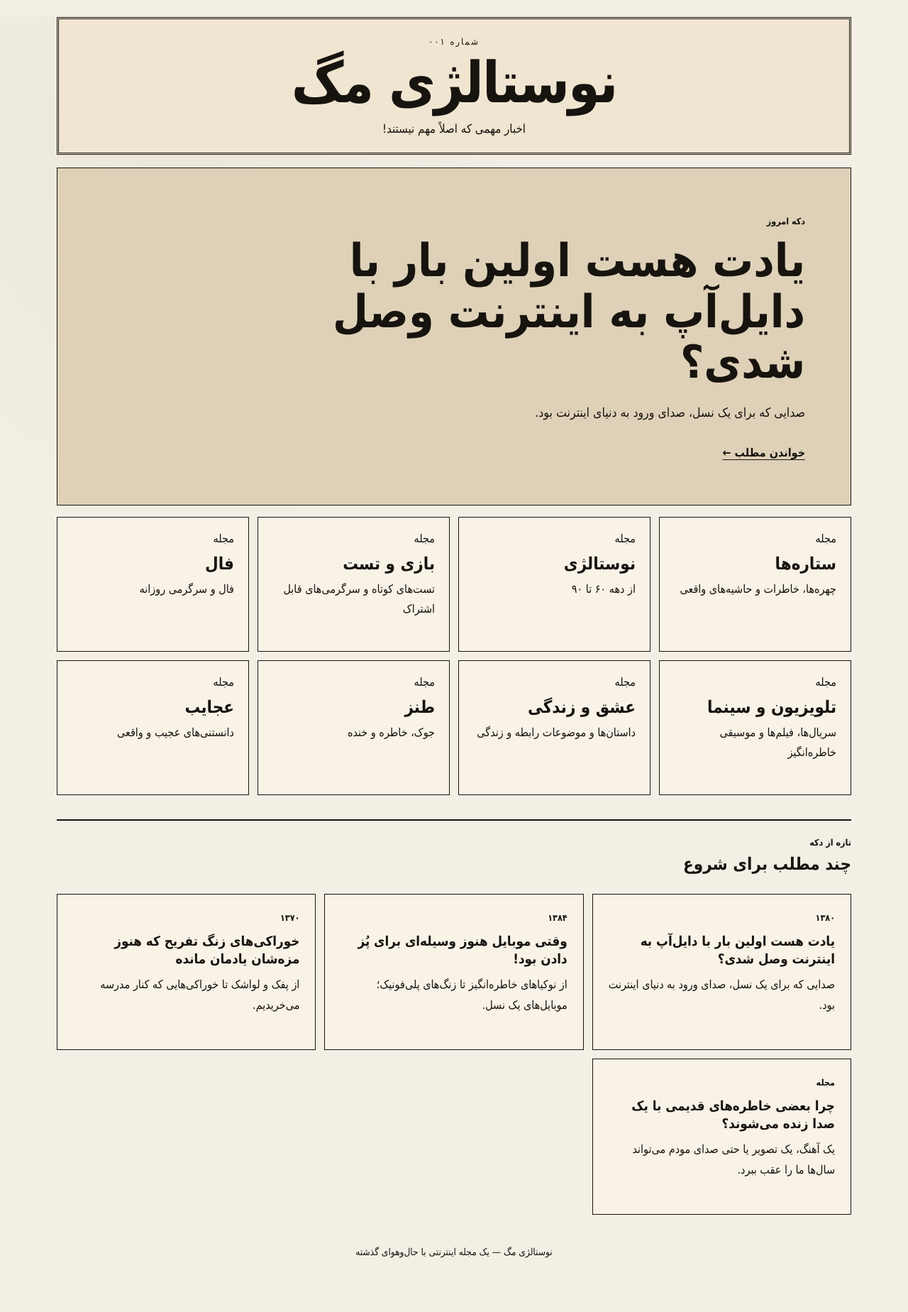
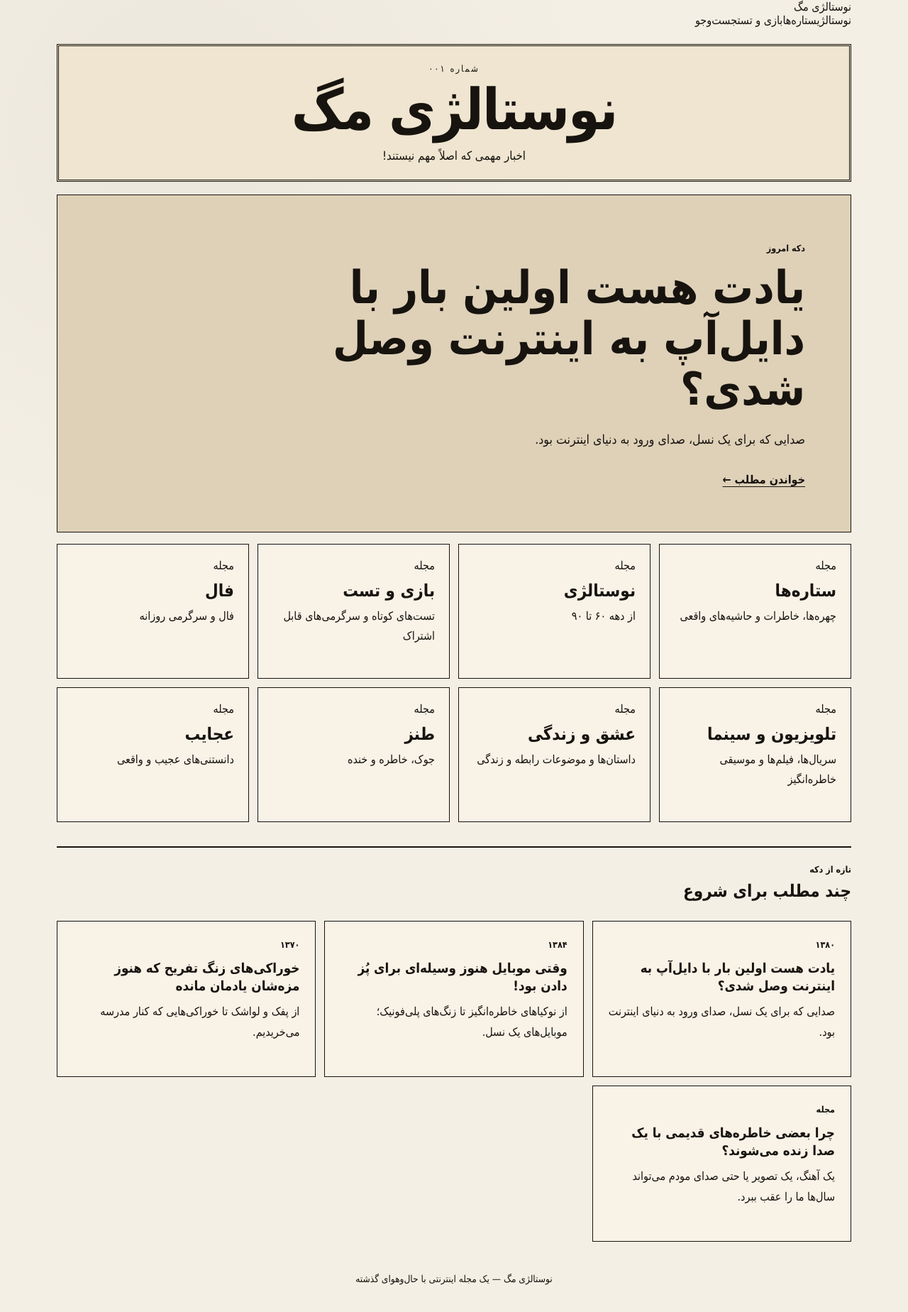
Before and after one commit to mohammadghadimi88/nostalgia-mag, a Next.js app: page / in a window 1280 px wide. Shown: the top 1848 px of the page at 71% size. Before the commit the page ends 1821 px from the top, so only its background shows below. Built offline with nearby package versions, Linux system fonts and the light colour scheme.

Commit message:
Use reusable homepage components

```diff
--- a/app/page.tsx
+++ b/app/page.tsx
@@ -1,4 +1,6 @@
 import Link from "next/link";
+import ArticleCard from "@/components/ArticleCard";
+import SiteHeader from "@/components/SiteHeader";
 import { articles, sections } from "@/lib/content";
 
 export default function HomePage() {
@@ -6,6 +8,7 @@ export default function HomePage() {
 
   return (
     <main>
+      <SiteHeader />
       <header className="masthead">
         <div className="issue">شماره ۰۰۱</div>
         <h1>نوستالژی مگ</h1>
@@ -35,13 +38,7 @@ export default function HomePage() {
           <h2>چند مطلب برای شروع</h2>
         </div>
         <div className="article-grid">
-          {articles.slice(0, 4).map((article) => (
-            <Link className="article-card" href={`/article/${article.slug}`} key={article.slug}>
-              <span>{article.year ?? "مجله"}</span>
-              <h3>{article.title}</h3>
-              <p>{article.excerpt}</p>
-            </Link>
-          ))}
+          {articles.slice(0, 4).map((article) => <ArticleCard article={article} key={article.slug} />)}
         </div>
       </section>
 
```
